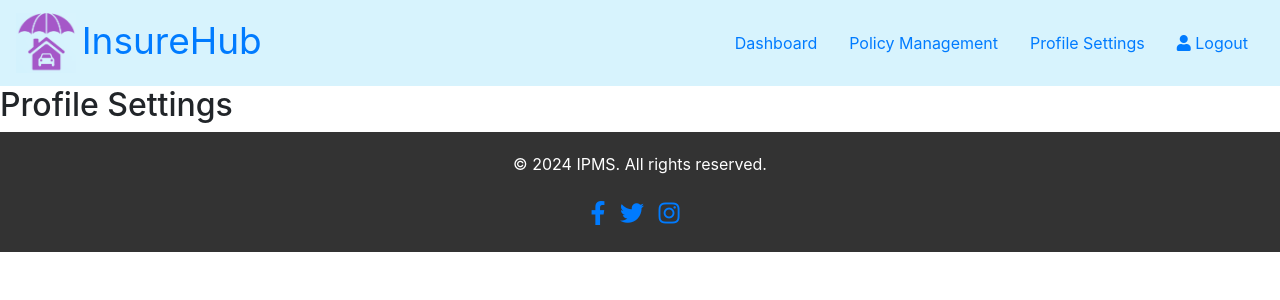
After one commit to Yollandaa/Insurance-Flask-Project, a Flask app: page /profile in a window 1280 px wide. The commit adds this page. Shown: the top 300 px of the page. Run offline with Flask 3, Linux system fonts and the light colour scheme.

Commit message:
dashboard base

```diff
--- a/src/app.py
+++ b/src/app.py
@@ -73,6 +73,16 @@ def get_quote_page():
     return render_template("get-quote.html", policies=policy_types)
 
 
+@app.route("/profile")
+def profile_page():
+    return render_template("profile.html")
+
+
+@app.route("/policies")
+def policy_management():
+    return render_template("policies.html", policies=policy_types)
+
+
 from routes.form_bp import forms_bp
 
 app.register_blueprint(forms_bp, url_prefix="/form")
--- a/src/static/css/styles.css
+++ b/src/static/css/styles.css
@@ -29,3 +29,31 @@
 .questionnaire.active {
     display: block; /* Display when active */
 }
+
+/* Footer Styles */
+footer {
+    background-color: #333;
+    color: #fff;
+    text-align: center;
+    padding: 20px 0;
+}
+
+footer p {
+    font-size: 1em;
+}
+
+.social-icons {
+    margin-top: 20px;
+}
+
+.social-icon {
+    display: inline-block;
+    margin-right: 10px;
+    font-size: 24px;
+    color: #007bff;
+}
+
+/* Styles for sections */
+.section {
+    text-align: left;
+}
--- /dev/null
+++ b/src/templates/dashboard_base.html
@@ -0,0 +1,67 @@
+<!DOCTYPE html>
+<html lang="en">
+<head>
+    <meta charset="UTF-8">
+    <meta name="viewport" content="width=device-width, initial-scale=1.0">
+    <title>{% block title %} {% endblock %}</title>
+    <link rel="stylesheet" href="../static/css/styles.css">
+    <link rel="stylesheet" href="https://cdnjs.cloudflare.com/ajax/libs/font-awesome/5.15.4/css/all.min.css">
+
+    <link
+    rel="stylesheet"
+    href="https://cdn.jsdelivr.net/npm/bootstrap@4.6.2/dist/css/bootstrap.min.css"
+    integrity="sha384-xOolHFLEh07PJGoPkLv1IbcEPTNtaed2xpHsD9ESMhqIYd0nLMwNLD69Npy4HI+N"
+    crossorigin="anonymous"
+  />
+</head>
+<body>
+    <nav class="navbar">
+        <a class="navbar-brand" href="/">
+            <img src="../static/images/logo2.png" width="60" height="60" class="d-inline-block align-top" alt="">
+            <span class="brand-text">InsureHub</span>
+        </a>
+        <div class="d-flex align-items-center">
+            <a class="nav-link active" href="/dashboard"> Dashboard <span class="sr-only">(current)</span></a>
+            <a class="nav-link" href="/policies">Policy Management</a>
+            <a class="nav-link" href="/profile">Profile Settings</a>
+            <a class="nav-link" href="/">
+                <i class="fas fa-user"></i> Logout
+            </a>
+        </div>
+    </nav>
+
+
+    {% block dashboard %} {% endblock %}
+
+    {% block profile %} {% endblock %}
+
+    {% block policies %} {% endblock %}
+
+
+
+
+    <footer>
+        <div class="container">
+            <p>&copy; 2024 IPMS. All rights reserved.</p>
+            <div class="social-icons">
+                <a href="#" class="social-icon">
+                    <i class="fab fa-facebook-f"></i>
+                </a>
+                <a href="#" class="social-icon">
+                    <i class="fab fa-twitter"></i>
+                </a>
+                <a href="#" class="social-icon">
+                    <i class="fab fa-instagram"></i>
+                </a>
+                <!-- Add more social media icons as needed -->
+            </div>
+        </div>
+    </footer>
+    <script src="https://cdnjs.cloudflare.com/ajax/libs/jquery/3.5.1/jquery.min.js"></script>
+    <script
+      src="https://cdn.jsdelivr.net/npm/bootstrap@4.6.2/dist/js/bootstrap.bundle.min.js"
+      integrity="sha384-Fy6S3B9q64WdZWQUiU+q4/2Lc9npb8tCaSX9FK7E8HnRr0Jz8D6OP9dO5Vg3Q9ct"
+      crossorigin="anonymous"
+    ></script>
+</body>
+</html>
--- /dev/null
+++ b/src/templates/profile.html
@@ -0,0 +1,10 @@
+{% extends 'dashboard_base.html' %} {% block title %} Profile - InsureHub {% endblock %}
+{% block profile %}
+<h2>Profile Settings</h2>
+<section id="profile">
+    <div class="container">
+
+        <!-- Allow users to update personal information, contact details, preferences -->
+    </div>
+</section>
+{% endblock %}
```
Also changed, not shown: src/static/css/home-style.css (+0 -26 lines), src/templates/dashboard.html (+5 -51 lines), src/templates/policies.html (added, +10 -0 lines).
